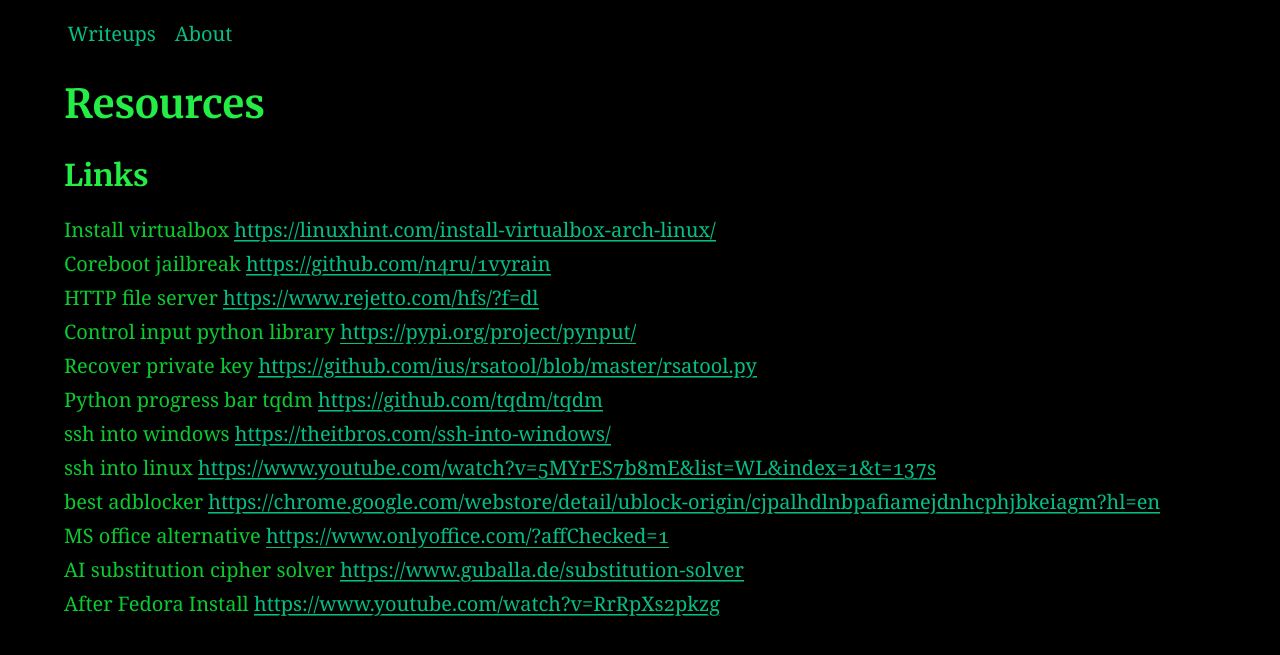
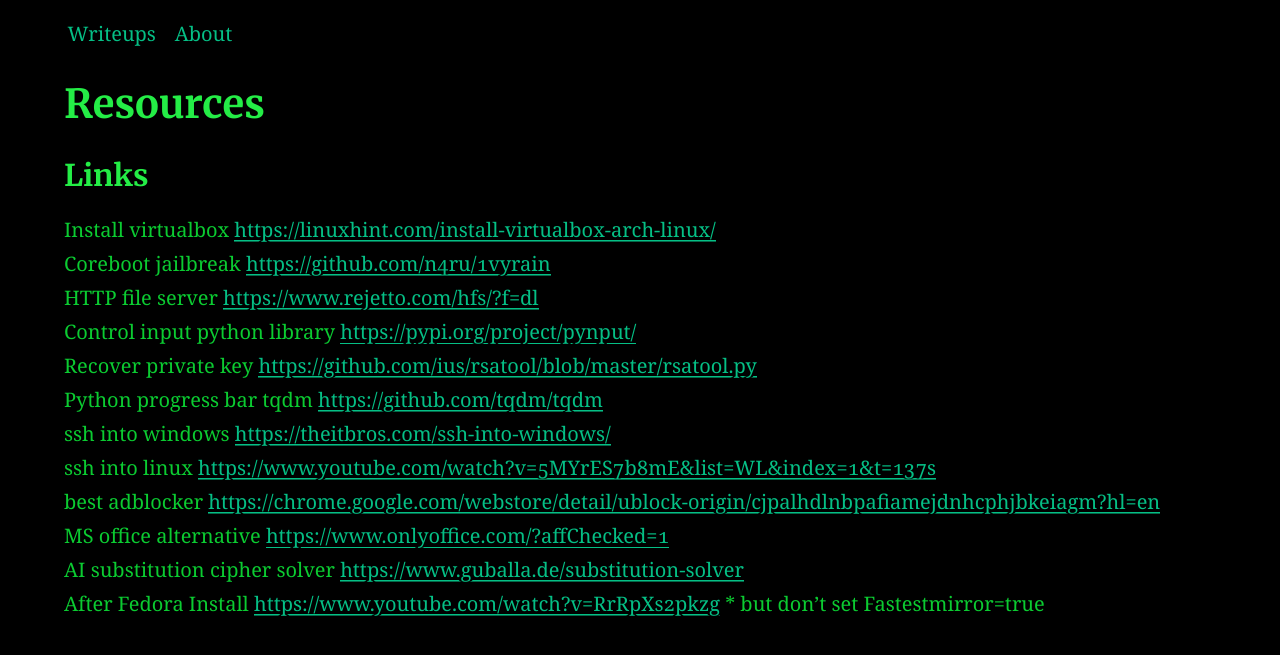
Before and after one commit to AC01010/Connor-McCartney.github.io, a Jekyll site: the page built from _posts/2015-05-27-resources.md, in a window 1280 px wide. Shown: the top 655 px of the page. Built offline with Jekyll 4.4.1, drawn with Linux system fonts in a browser that asks for light colours.

Commit message:
Update 2015-05-27-resources.md

```diff
--- a/_posts/2015-05-27-resources.md
+++ b/_posts/2015-05-27-resources.md
@@ -18,4 +18,4 @@
 best adblocker <https://chrome.google.com/webstore/detail/ublock-origin/cjpalhdlnbpafiamejdnhcphjbkeiagm?hl=en> <br>
 MS office alternative <https://www.onlyoffice.com/?affChecked=1> <br>
 AI substitution cipher solver <https://www.guballa.de/substitution-solver> <br>
-After Fedora Install <https://www.youtube.com/watch?v=RrRpXs2pkzg> <br>
+After Fedora Install <https://www.youtube.com/watch?v=RrRpXs2pkzg>  * but don't set Fastestmirror=true  <br>
```
